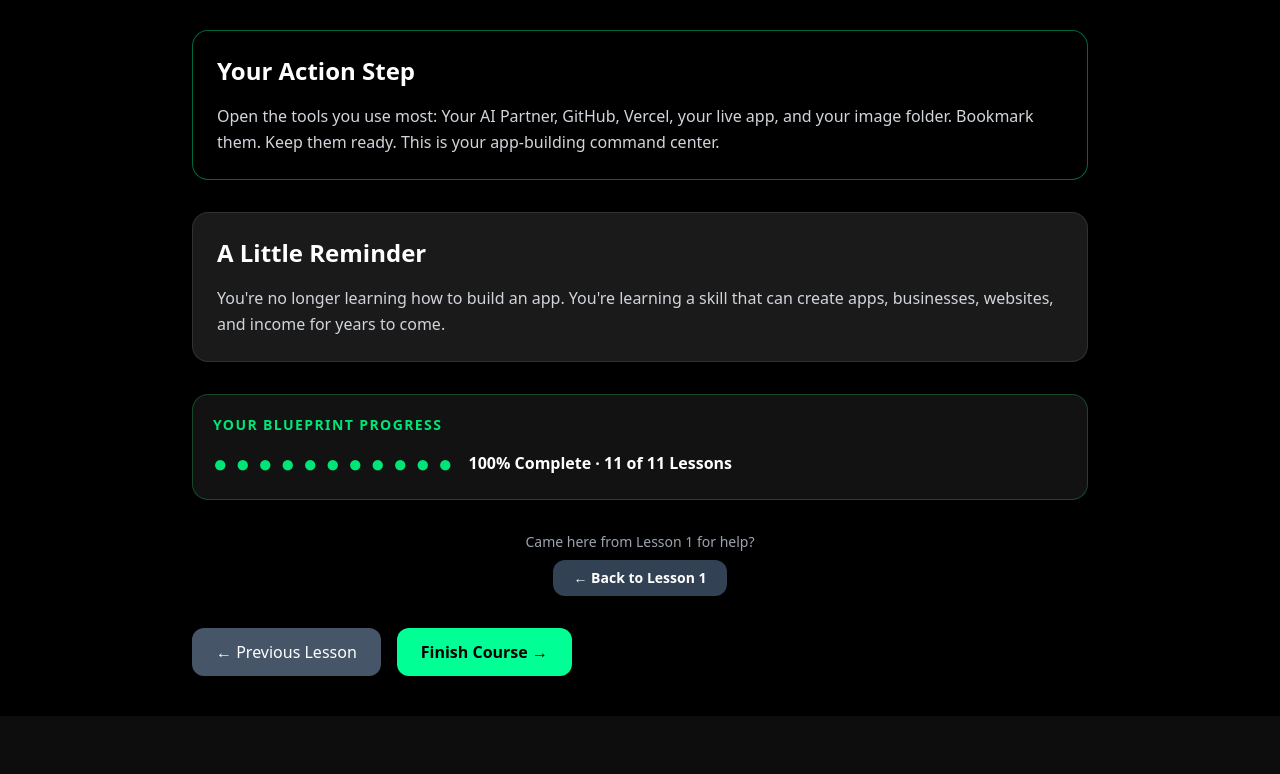
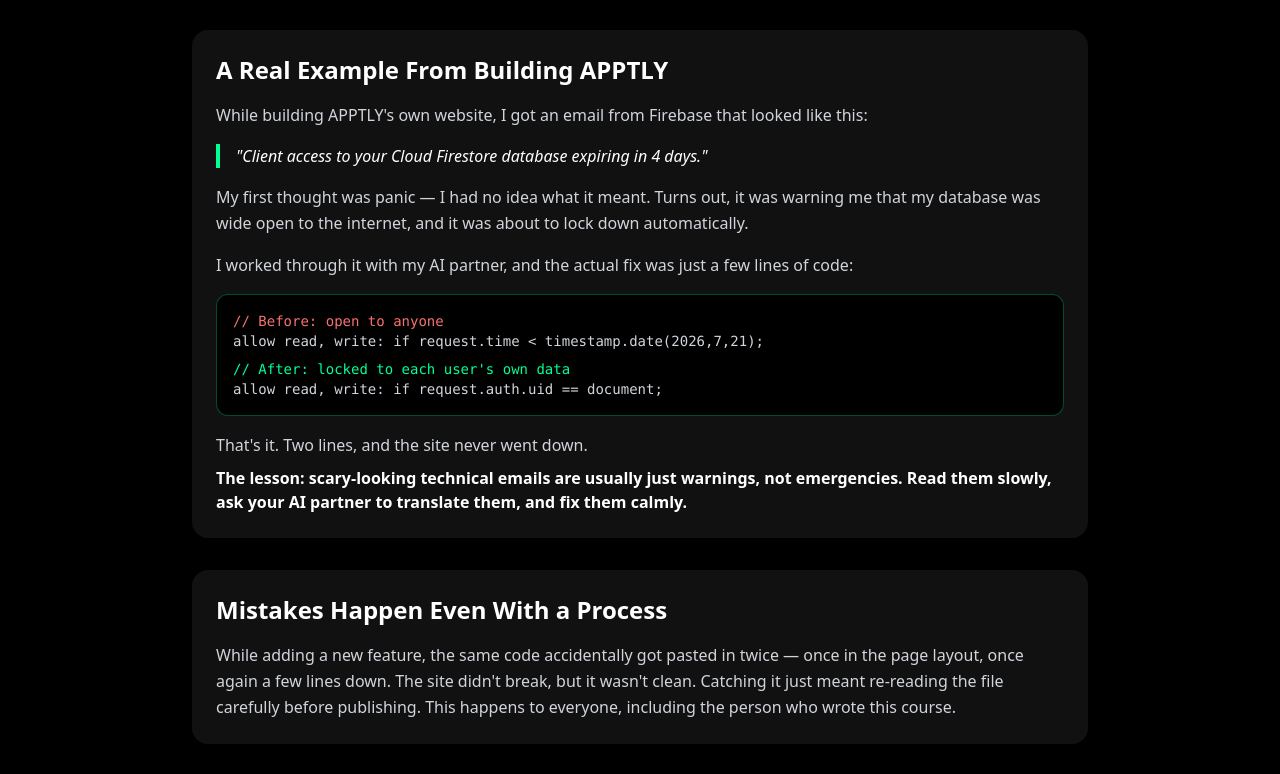
Before and after one commit to myapptly/apptly-website, a Next.js app: page /lesson-11 in a window 1280 px wide. Shown: the part 3063-3837 px from the top of the page. Before the commit the page ends 3779 px from the top, so only its background shows below. Built offline with nearby package versions, Linux system fonts and the light colour scheme.

Commit message:
Update page.tsx

```diff
--- a/app/lesson-11/page.tsx
+++ b/app/lesson-11/page.tsx
@@ -113,6 +113,52 @@ export default function Lesson11() {
           </ul>
         </div>
 
+        <div className="bg-[#111111] rounded-2xl p-6 mt-8">
+  <h2 className="text-2xl font-bold text-white mb-4">
+    A Real Example From Building APPTLY
+  </h2>
+
+  <p className="text-gray-300 leading-relaxed mb-4">
+    While building APPTLY's own website, I got an email from Firebase that looked like this:
+  </p>
+
+  <blockquote className="border-l-4 border-[#00FF94] pl-4 italic text-white mb-4">
+    "Client access to your Cloud Firestore database expiring in 4 days."
+  </blockquote>
+
+  <p className="text-gray-300 leading-relaxed mb-4">
+    My first thought was panic — I had no idea what it meant. Turns out, it was warning me that my database was wide open to the internet, and it was about to lock down automatically.
+  </p>
+
+  <p className="text-gray-300 leading-relaxed mb-4">
+    I worked through it with my AI partner, and the actual fix was just a few lines of code:
+  </p>
+
+  <div className="bg-[#000000] border border-[#00FF94]/30 rounded-xl p-4 mb-4 font-mono text-sm text-gray-300 overflow-x-auto">
+    <div className="text-red-400">// Before: open to anyone</div>
+    <div>allow read, write: if request.time &lt; timestamp.date(2026,7,21);</div>
+    <div className="mt-2 text-[#00FF94]">// After: locked to each user's own data</div>
+    <div>allow read, write: if request.auth.uid == document;</div>
+  </div>
+
+  <p className="text-gray-300 leading-relaxed mb-2">
+    That's it. Two lines, and the site never went down.
+  </p>
+
+  <p className="text-white font-semibold">
+    The lesson: scary-looking technical emails are usually just warnings, not emergencies. Read them slowly, ask your AI partner to translate them, and fix them calmly.
+  </p>
+</div>
+
+<div className="bg-[#111111] rounded-2xl p-6 mt-6">
+  <h2 className="text-2xl font-bold text-white mb-4">
+    Mistakes Happen Even With a Process
+  </h2>
+  <p className="text-gray-300 leading-relaxed">
+    While adding a new feature, the same code accidentally got pasted in twice — once in the page layout, once again a few lines down. The site didn't break, but it wasn't clean. Catching it just meant re-reading the file carefully before publishing. This happens to everyone, including the person who wrote this course.
+  </p>
+</div>
+
         <div className="bg-[#000000] border border-[#00FF94]/40 rounded-2xl p-6">
           <h2 className="text-2xl font-bold mb-4">Your Action Step</h2>
           <p className="text-gray-300 leading-relaxed">
```
